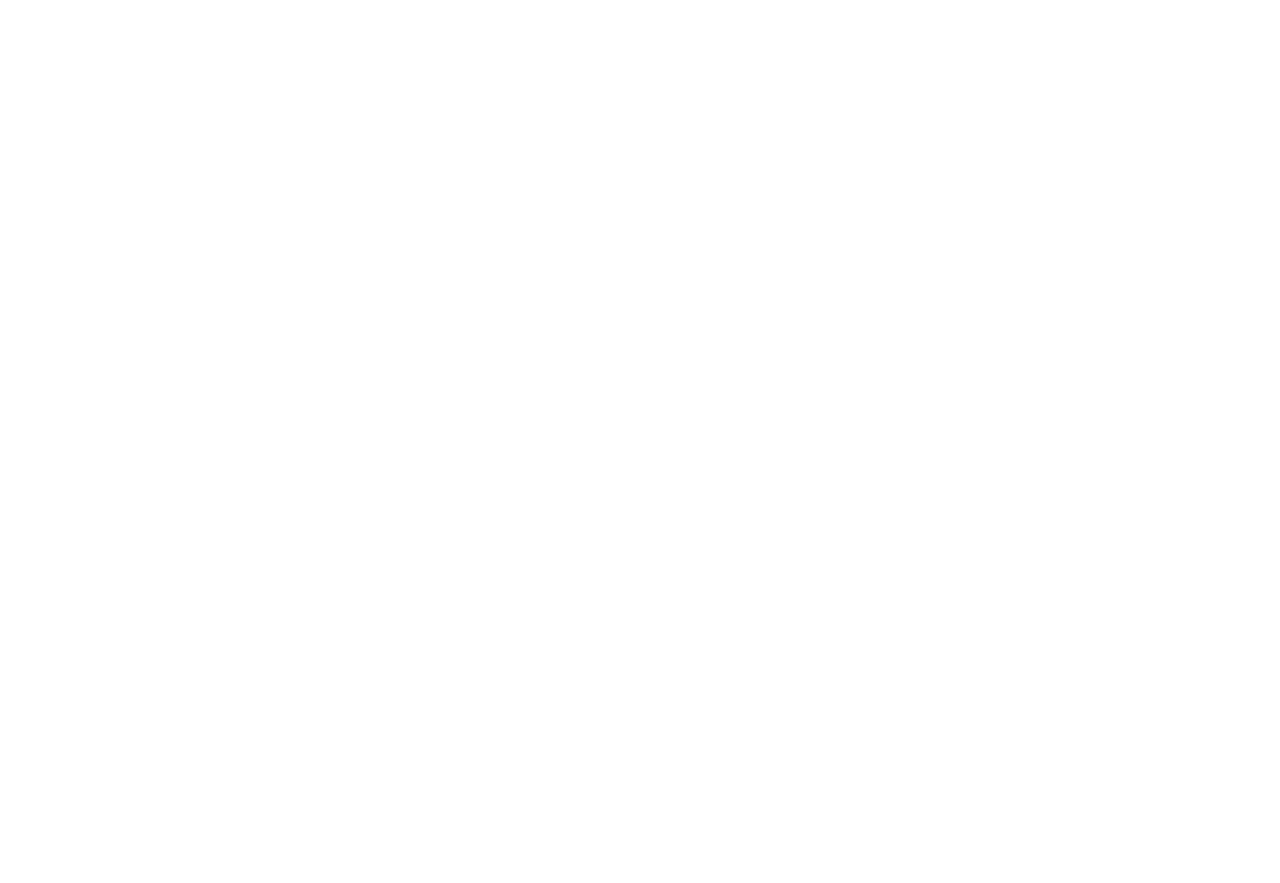
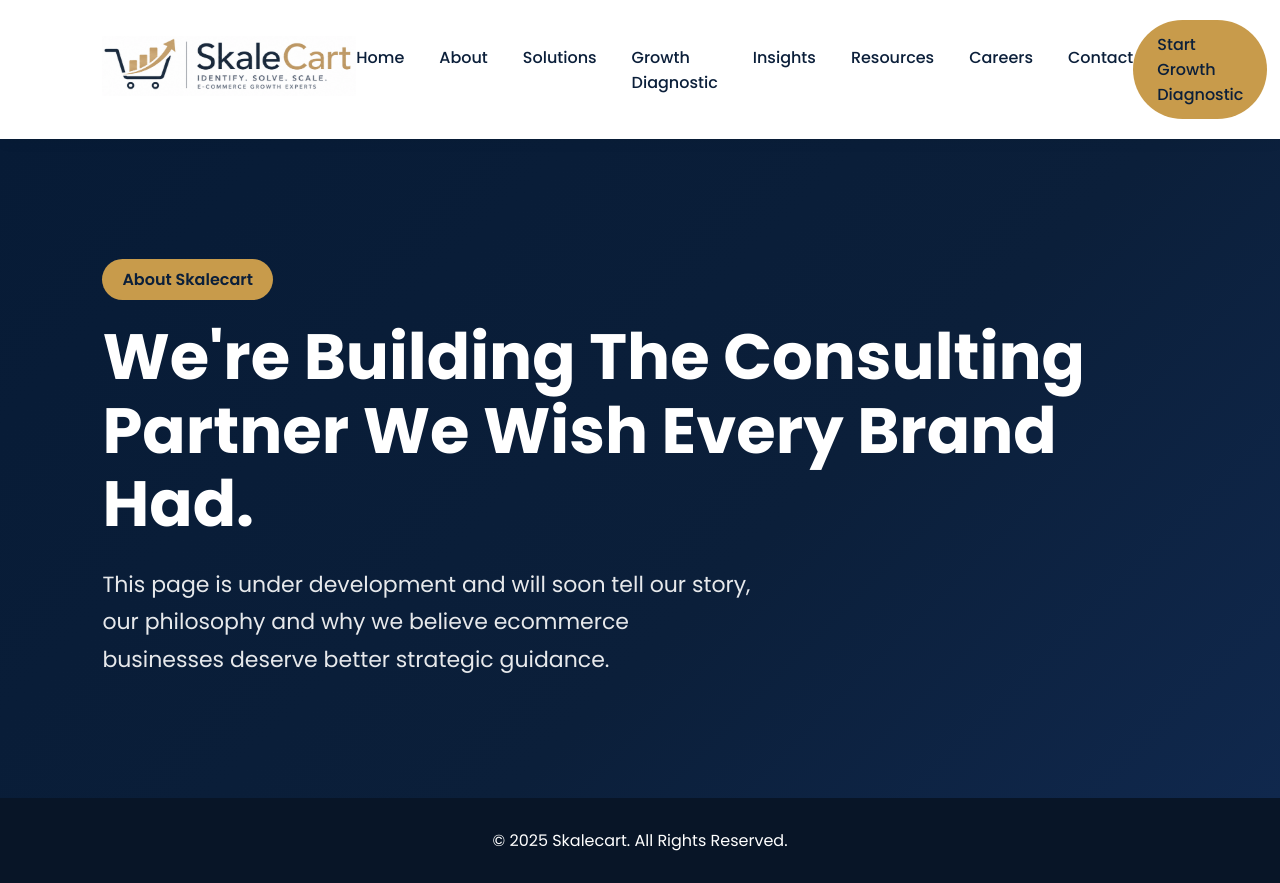
Before and after one commit to Naman-skalecart/skalecart.github.io, a plain HTML site: page about.html in a window 1280 px wide. Before the commit the page ends 800 px from the top, so only its background shows below. Drawn offline with Linux system fonts and the light colour scheme; files that its build step writes are made by us from their sources.

Commit message:
Update about.html

```diff
--- a/about.html
+++ b/about.html
@@ -1,15 +1,77 @@
 <!DOCTYPE html>
 <html lang="en">
+
 <head>
+
 <meta charset="UTF-8">
 <meta name="viewport" content="width=device-width, initial-scale=1.0">
+
 <title>About | Skalecart</title>
+
 <link rel="preconnect" href="https://fonts.googleapis.com">
 <link href="https://fonts.googleapis.com/css2?family=Poppins:wght@300;400;500;600;700&display=swap" rel="stylesheet">
-<link rel="stylesheet" href="style.css">
+
+<link rel="stylesheet" href="css/style.css">
+
 </head>
 
 <body>
 
+<nav>
+
+<div class="logo">
+<img src="images/logo.png" alt="Skalecart">
+</div>
+
+<ul>
+
+<li><a href="index.html">Home</a></li>
+<li><a href="about.html">About</a></li>
+<li><a href="solutions.html">Solutions</a></li>
+<li><a href="diagnostic.html">Growth Diagnostic</a></li>
+<li><a href="insights.html">Insights</a></li>
+<li><a href="resources.html">Resources</a></li>
+<li><a href="careers.html">Careers</a></li>
+<li><a href="contact.html">Contact</a></li>
+
+</ul>
+
+<a class="cta-btn" href="https://forms.gle/8pa4w2UYpvirQGEM6" target="_blank">
+Start Growth Diagnostic
+</a>
+
+</nav>
+
+<section class="hero">
+
+<div class="hero-container">
+
+<div class="hero-left">
+
+<span class="badge">
+About Skalecart
+</span>
+
+<h1>
+We're Building The Consulting Partner We Wish Every Brand Had.
+</h1>
+
+<p>
+This page is under development and will soon tell our story, our philosophy and why we believe ecommerce businesses deserve better strategic guidance.
+</p>
+
+</div>
+
+</div>
+
+</section>
+
+<footer>
+
+<p>© 2025 Skalecart. All Rights Reserved.</p>
+
+</footer>
+
 </body>
+
 </html>
```
